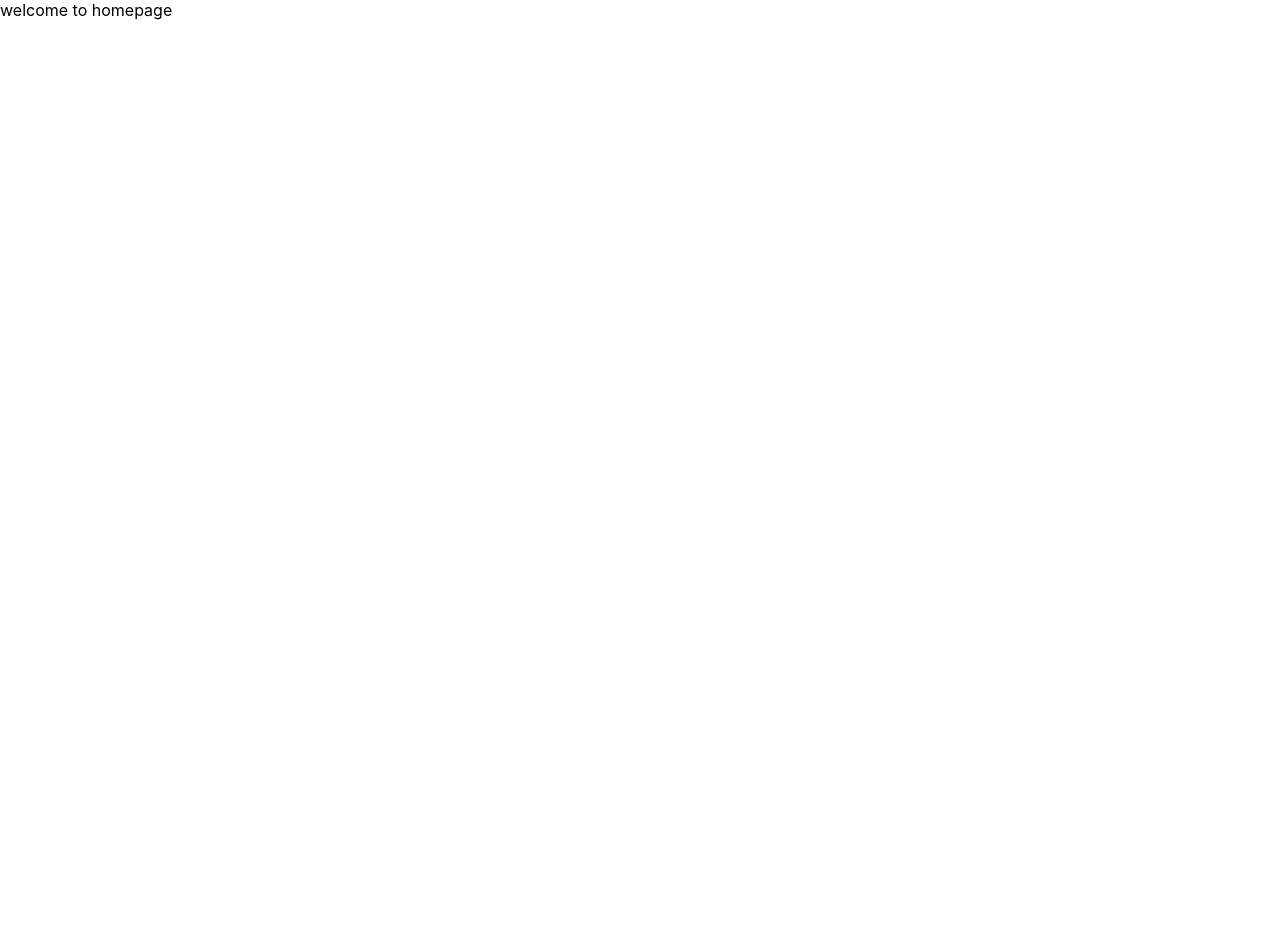
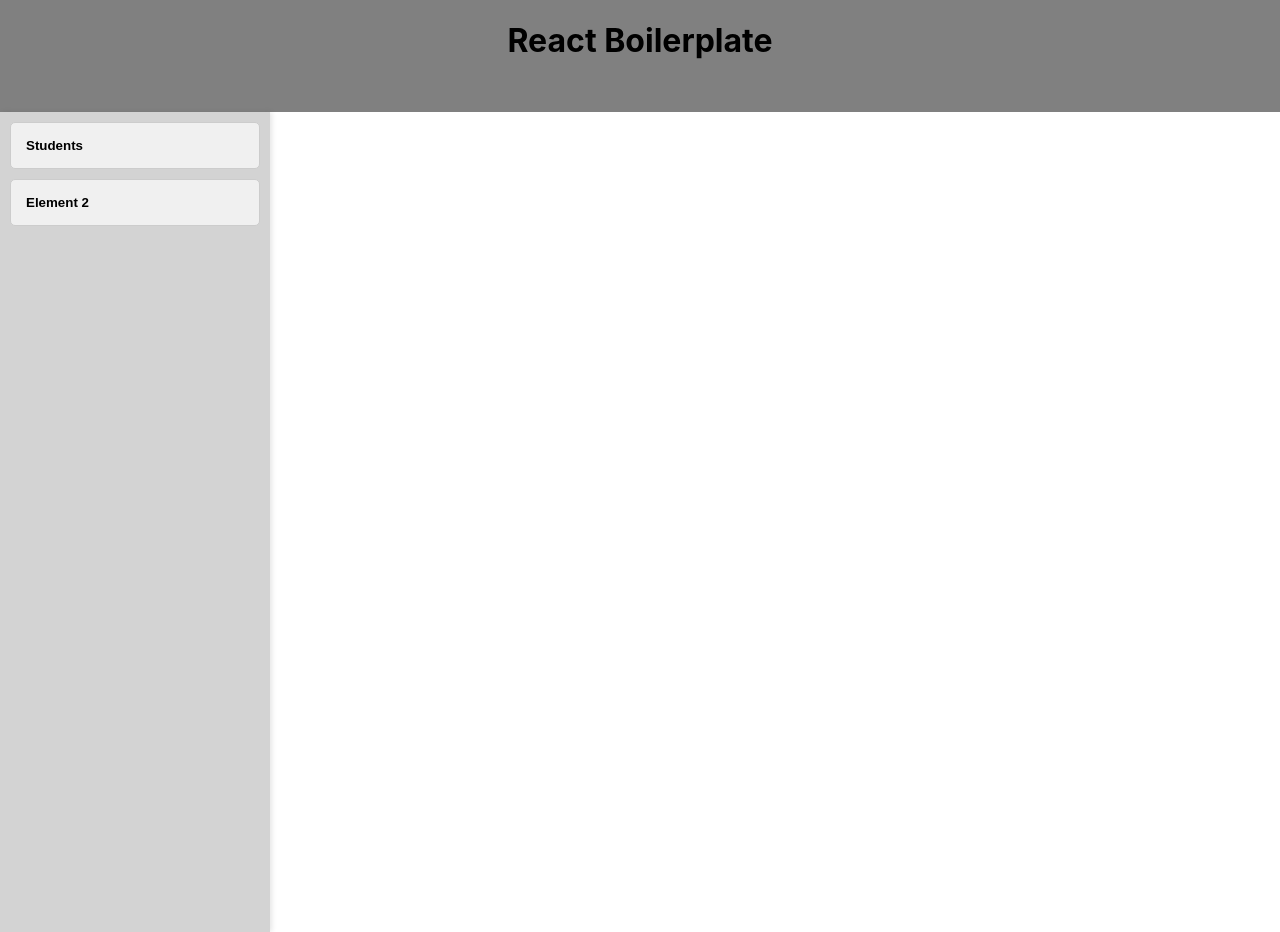
Before and after one commit to DevHredoy/react-boilerplate, a React (Create React App) app: page /success in a window 1280 px wide. Before the commit the page ends 800 px from the top, so only its background shows below. Built offline with nearby package versions, Linux system fonts and the light colour scheme.

Commit message:
on progress 22th jan

```diff
--- a/src/App.js
+++ b/src/App.js
@@ -1,8 +1,9 @@
 import { Route, Routes } from "react-router-dom";
 import "./App.css";
 import HomePage from "./components/Dashboard/HomePage";
+import LoginPage from "./components/profile/LoginPage";
 import RegistrationPage from "./components/profile/RegistrationPage";
-import LoginPage from "./components/profile/LoginPage";
+import Students from "./components/students/Students";
 
 function App() {
   return (
@@ -10,6 +11,7 @@ function App() {
       <Route path="/" element={<RegistrationPage />} />
       <Route path="/success" element={<HomePage />} />
       <Route path="/login" element={<LoginPage />} />
+      <Route path="/students" element={<Students />} />
     </Routes>
   );
 }
--- a/src/apiService/apiService.js
+++ b/src/apiService/apiService.js
@@ -3,17 +3,32 @@ import { BASE_URL } from "../index";
 
 // Create an instance of Axios for API requests
 const apiClient = axios.create({
-  baseURL: BASE_URL,
   headers: {
     "Content-Type": "application/json",
   },
 });
 
+
+
 const apiService = {
+
+// for login api
+
+
+login: (url, data) => {
+  console.log("base:", BASE_URL);
+  return apiClient.post(BASE_URL + url, data);
+},
+
   create: (url, data) => {
     console.log("base:", BASE_URL);
     return apiClient.post(BASE_URL + url, data);
   },
+
+  getAll:(url)=>{
+    return apiClient.getAll(BASE_URL+url)
+  }
+
 };
 
 export default apiService;
--- a/src/components/Dashboard/HomePage.js
+++ b/src/components/Dashboard/HomePage.js
@@ -1,10 +1,26 @@
-
-import React from 'react'
+import React from "react";
+import Sidebar from "./Sidebar";
 
 const HomePage = () => {
   return (
-    <div>welcome to homepage</div>
-  )
-}
+    <div>
+      <div
+        className="header"
+        style={{
+          width: "100%",
+          height: "14vh",
+          backgroundColor: "grey",
+          display: "flex",
+          justifyContent: "center",
+        }}
+      >
+        <div>
+          <h1>React Boilerplate</h1>
+        </div>
+      </div>
+      <Sidebar />
+    </div>
+  );
+};
 
-export default HomePage
+export default HomePage;
--- /dev/null
+++ b/src/components/Dashboard/Sidebar.js
@@ -0,0 +1,53 @@
+import React from "react";
+import { useNavigate } from "react-router-dom";
+const Sidebar = () => {
+  const navigate = useNavigate();
+  return (
+    <div
+      style={{
+        width: "250px", // Fixed width for the sidebar
+        height: "100vh", // Full height of the viewport
+        backgroundColor: "#d3d3d3", // Light grey background
+        display: "flex",
+        flexDirection: "column", // Stack items vertically
+        padding: "10px", // Inner padding for the sidebar
+        boxShadow: "2px 0 5px rgba(0, 0, 0, 0.1)", // Subtle shadow for a clean effect
+      }}
+    >
+      <button
+        style={{
+          width: "100%",
+          padding: "15px",
+          marginBottom: "10px",
+          backgroundColor: "#f0f0f0",
+          border: "1px solid #ccc",
+          borderRadius: "5px",
+          textAlign: "left",
+          fontWeight: "bold",
+          cursor: "pointer",
+        }}
+        onClick={() => navigate("/students")}
+      >
+        Students
+      </button>
+      <button
+        style={{
+          width: "100%",
+          padding: "15px",
+          marginBottom: "10px",
+          backgroundColor: "#f0f0f0",
+          border: "1px solid #ccc",
+          borderRadius: "5px",
+          textAlign: "left",
+          fontWeight: "bold",
+          cursor: "pointer",
+        }}
+        onClick={() => alert("Element 2 clicked")}
+      >
+        Element 2
+      </button>
+    </div>
+  );
+};
+
+export default Sidebar;
--- a/src/components/profile/LoginPage.js
+++ b/src/components/profile/LoginPage.js
@@ -1,12 +1,40 @@
 import React from "react";
+
+import { useState } from "react";
 import { useNavigate } from "react-router-dom";
+import apiService from "../../apiService/apiService";
 
 const LoginPage = () => {
-//   const navigate = useNavigate();
+  //   const navigate = useNavigate();
+  const [userName, setUsername] = useState("");
+  const [password, setPassword] = useState("");
+  const [responseMessage, setResponseMessage] = useState("");
+  const navigate = useNavigate();
+
+  const handleSubmit = async () => {
+    const url = "/login";
+    const data = { userName, password };
+
+    try {
+      const response = await apiService.login(url, data);
+      setResponseMessage("`Success: ${response.data.message}`");
+      navigate("/success");
+      console.log("response:", response);
+    } catch (error) {
+      console.error("Error during API call:", error);
+      setResponseMessage(
+        `Error: ${error.response?.data?.message || "Something went wrong"}`
+      );
+    }
+  };
+
+  const handleLogin = (e) => {
+    e.preventDefault();
+    handleSubmit();
+  };
 
   return (
     <div>
-      {" "}
       <div
         style={{
           display: "flex",
@@ -31,7 +59,7 @@ const LoginPage = () => {
           >
             Login to System
           </h2>
-          <form onSubmit={""}>
+          <form onSubmit={handleLogin}>
             <div style={{ marginBottom: "15px" }}>
               <label
                 htmlFor="username"
@@ -46,9 +74,9 @@ const LoginPage = () => {
               </label>
               <input
                 type="text"
-                id="username"
+                id="userName"
                 placeholder="Enter your username"
-                onChange={"(e) => setUsername(e.target.value)"}
+                onChange={(e) => setUsername(e.target.value)}
                 style={{
                   width: "100%",
                   padding: "10px",
@@ -74,7 +102,7 @@ const LoginPage = () => {
                 type="password"
                 id="password"
                 placeholder="Enter your password"
-                onChange={""}
+                onChange={(e) => setPassword(e.target.value)}
                 style={{
                   width: "100%",
                   padding: "10px",
@@ -84,13 +112,19 @@ const LoginPage = () => {
                 required
               />
             </div>
-            {/* {errorMessage && (
+            {responseMessage && (
               <p
-                style={{ color: "red", textAlign: "center", marginTop: "10px" }}
+                style={{
+                  color: responseMessage.startsWith("Success")
+                    ? "green"
+                    : "red",
+                  textAlign: "center",
+                  marginTop: "10px",
+                }}
               >
-                {errorMessage}
+                {responseMessage}
               </p>
-            )} */}
+            )}
             <button
               type="submit"
               style={{
--- a/src/components/profile/RegistrationPage.js
+++ b/src/components/profile/RegistrationPage.js
@@ -14,8 +14,9 @@ const RegistrationPage = () => {
 
     try {
       const response = await apiService.create(url, data);
-      setResponseMessage(`Success: ${response.data.message}`);
+      setResponseMessage("`Success: ${response.data.message}`");
       navigate("/success");
+      setResponseMessage("successfully created a new user");
     } catch (error) {
       console.error("Error during API call:", error);
       setResponseMessage(
--- /dev/null
+++ b/src/components/students/Students.js
@@ -0,0 +1,79 @@
+import React, { useEffect, useState } from "react";
+import apiService from "../../apiService/apiService";
+
+const Students = () => {
+    const [students, setStudents] = useState([]);
+    const [loading, setLoading] = useState(true);
+    const [error, setError] = useState("");
+
+    useEffect(() => {
+      const fetchAllItems = async () => {
+        try {
+          const response = await apiService.getAll("/students");
+          setStudents(response.data);
+          setLoading(false);
+        } catch (err) {
+          setError(err.response?.data?.message || "Failed to fetch students.");
+          setLoading(false);
+        }
+      };
+
+      fetchAllItems();
+    }, []);
+
+    if (loading) return <p>Loading...</p>;
+    if (error) return <p style={{ color: "red" }}>{error}</p>;
+
+    return (
+      <div style={{ padding: "20px", fontFamily: "Arial, sans-serif" }}>
+        <h2 style={{ textAlign: "center", marginBottom: "20px" }}>
+          Student List
+        </h2>
+        <table
+          style={{
+            width: "100%",
+            borderCollapse: "collapse",
+            marginBottom: "20px",
+          }}
+        >
+          <thead>
+            <tr style={{ backgroundColor: "#f2f2f2" }}>
+              <th style={tableHeaderCellStyle}>ID</th>
+              <th style={tableHeaderCellStyle}>Name</th>
+              <th style={tableHeaderCellStyle}>Mark</th>
+            </tr>
+          </thead>
+          <tbody>
+            {students.map((student) => (
+              <tr key={student.id} style={tableRowStyle}>
+                <td style={tableCellStyle}>{student.id}</td>
+                <td style={tableCellStyle}>{student.name}</td>
+                <td style={tableCellStyle}>{student.mark}</td>
+              </tr>
+            ))}
+          </tbody>
+        </table>
+      </div>
+    );
+  };
+
+// Inline styles for table
+const tableHeaderCellStyle = {
+  padding: "10px",
+  border: "1px solid #ddd",
+  textAlign: "left",
+  fontWeight: "bold",
+};
+
+const tableCellStyle = {
+  padding: "10px",
+  border: "1px solid #ddd",
+  textAlign: "left",
+};
+
+const tableRowStyle = {
+  backgroundColor: "#fff",
+  "&:nth-of-type(even)": { backgroundColor: "#f9f9f9" }, // Alternating row colors
+};
+
+export default Students;
```
Also changed, not shown: 1 other file (tests, documents, lock files or other folders).
